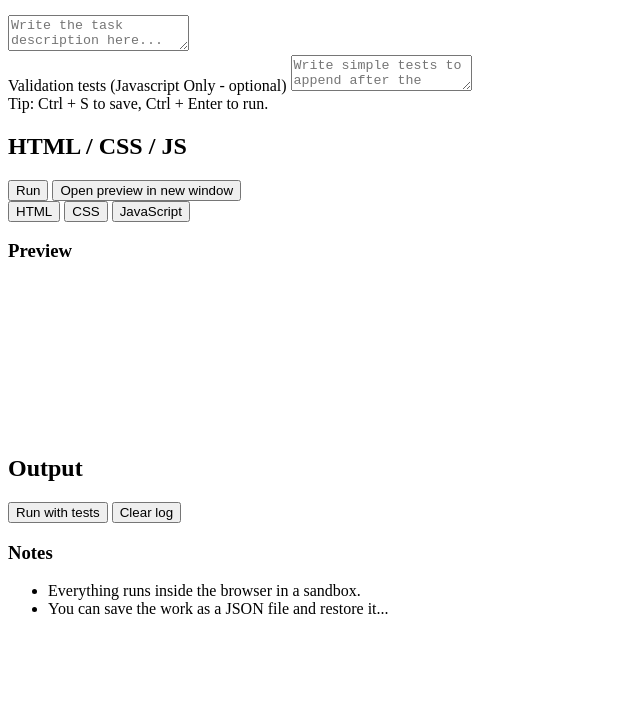
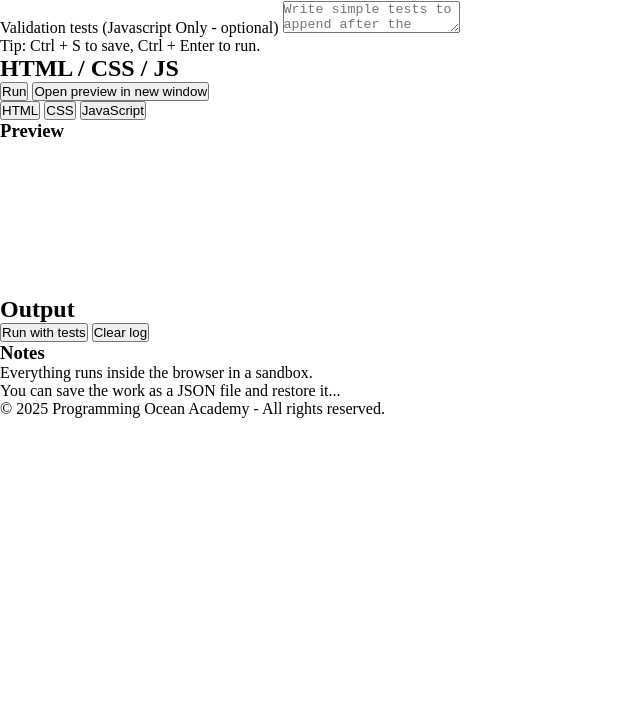
Before and after one commit to amiksha125/code-editor, a plain HTML site: page index.html in a window 1280 px wide. Shown: the part 99-800 px from the top of the page, without its empty margins (0-640 px from the left). Drawn offline with Linux system fonts and the light colour scheme.

Commit message:
created footer and define all variables used along css

```diff
--- a/index.css
+++ b/index.css
@@ -0,0 +1,19 @@
+:root{
+    --bg: #0f1221;
+    --body-bg: #0b0f1d;
+    --panel: #14182b;
+    --muted: #8b93a7;
+    --txt: #e9ecf1;
+    --brand: #60a5fa;
+    --ok: #22c55e;
+    --warn: #eab308;
+    --err: #ef4444;
+    --radius: 18px;
+    --gap: 14px;
+}
+
+*{
+    margin: 0;
+    padding: 0;
+    box-sizing: border-box;
+}
--- a/index.html
+++ b/index.html
@@ -4,6 +4,7 @@
     <meta charset="UTF-8">
     <meta name="viewport" content="width=device-width, initial-scale=1.0">
     <title>Code Editor</title>
+    <link rel="stylesheet" href="index.css">
 </head>
 <body>
     <header>
@@ -88,5 +89,10 @@
             </ul>
         </aside>
     </main>
+
+    <div class="footer">
+       &copy; 2025 Programming Ocean Academy - All rights reserved.
+    </div>
+    <script src="index.js"></script>
 </body>
 </html>
```
Also changed, not shown: index.js (added).
